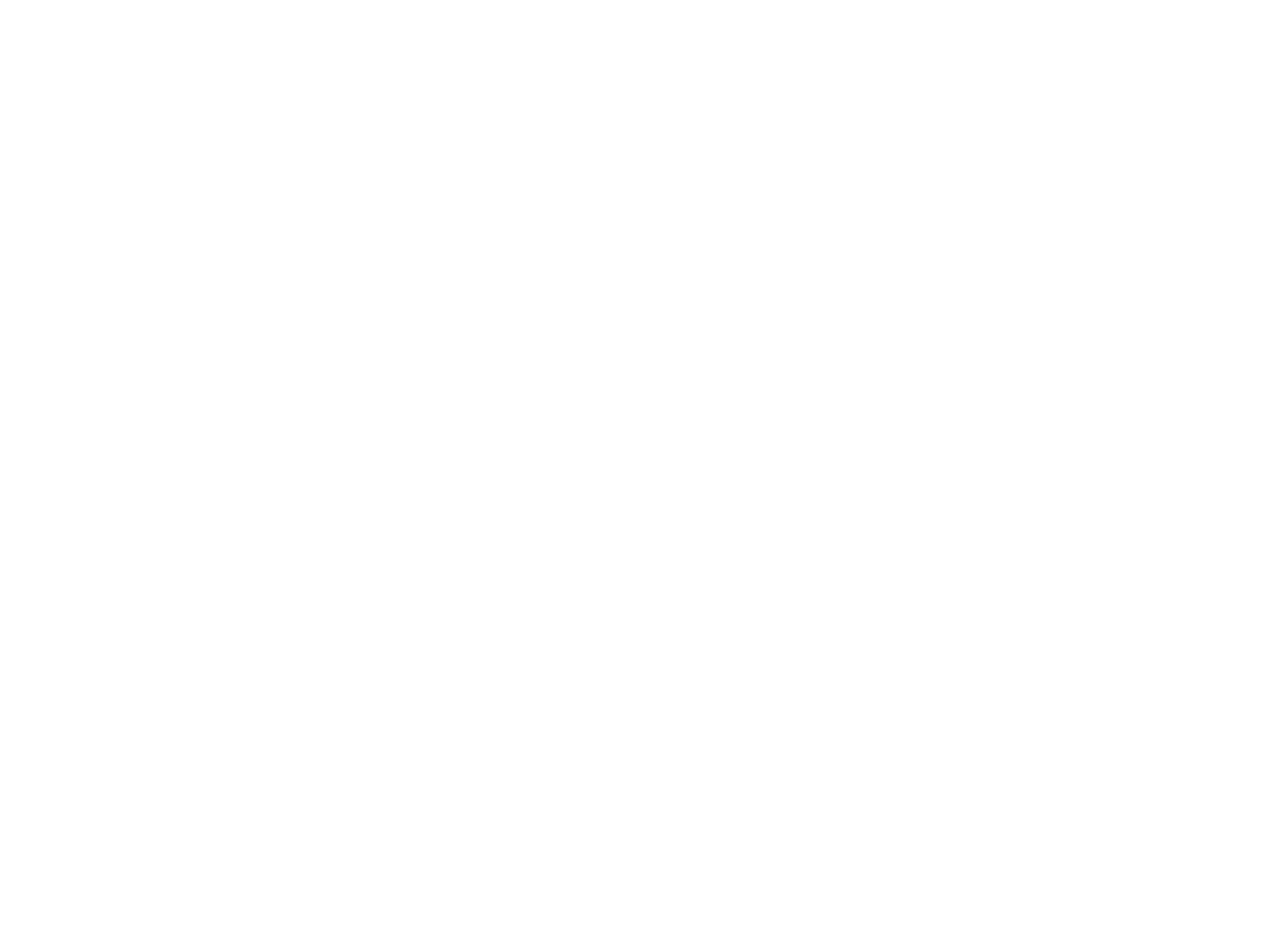
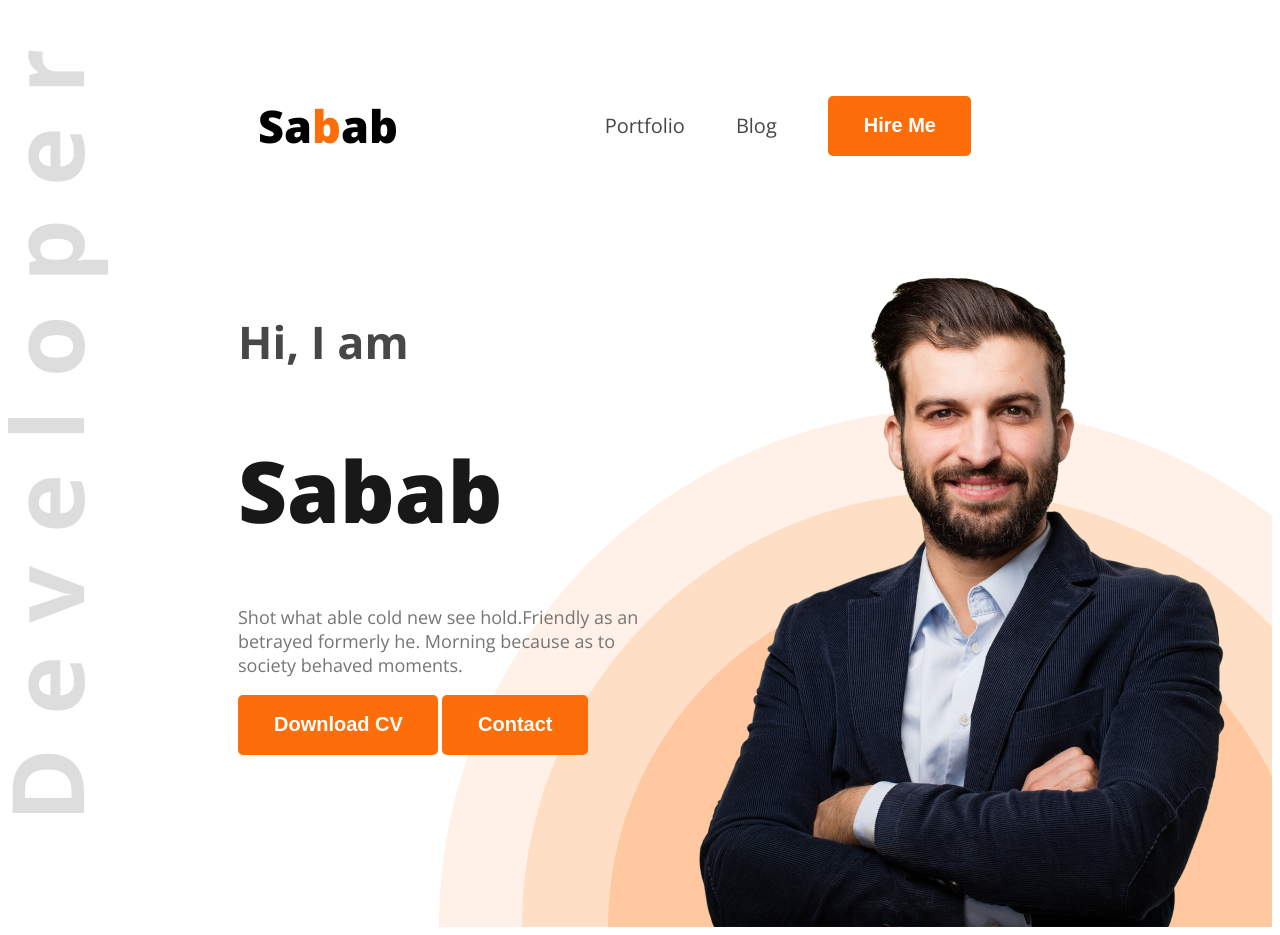
Before and after one commit to mdsanjidahmedsabab/web-devlopment-portfolio, a plain HTML site: page index.html in a window 1280 px wide. Before the commit the page ends 800 px from the top, so only its background shows below. Drawn offline with nearby package versions, Linux system fonts and the light colour scheme.

Commit message:
prac port

```diff
--- a/index.html
+++ b/index.html
@@ -4,10 +4,32 @@
     <meta charset="UTF-8">
     <meta name="viewport" content="width=device-width, initial-scale=1.0">
     <title>Web Devloper Portfolio</title>
+    <link rel="preconnect" href="https://fonts.googleapis.com">
+<link rel="preconnect" href="https://fonts.gstatic.com" crossorigin>
+<link href="https://fonts.googleapis.com/css2?family=Open+Sans:ital,wght@0,300..800;1,300..800&display=swap" rel="stylesheet">
+    <link rel="stylesheet" href="styles/portfolio.css">
 </head>
-<body>
-    <header>
+<body class="open-sans-portfolio">
+    <header class="header">
+        <nav>
+            <h3 class="nav-title">Sa<span class="text-primary">b</span>ab</h3>
+            <ul>
+                <li><a class="dark-2" href="">Portfolio</a></li>
+                <li><a class="dark-2" href="">Blog</a></li>
+                <li><a class="dark-2" href=""><button class="btn-primary">Hire Me</button></a></li>
+            </ul>
 
+        </nav>
+        <div class="banner">
+            <div class="banner-content">
+                <h4 class="banner-greetings dark-2">Hi, I am</h4>
+                <h1 class="banner-title dark-1">Sabab</h1>
+                <p class="banner-description">Shot what able cold new see hold.Friendly as an betrayed formerly he. Morning because as to society behaved moments.</p>
+                <button class="btn-primary">Download CV</button>
+                <button class="btn-primary">Contact</button>
+            </div>
+            <img class="banner-profile-pic" src="images/hardy.png" alt="">
+        </div>
     </header>
     <main>
 
--- /dev/null
+++ b/styles/portfolio.css
@@ -0,0 +1,86 @@
+/* header */
+.header{
+  background-image: url("../images/developer.png"), url("../images/header_bg.png");
+  background-repeat: no-repeat;
+  background-position: top left, bottom right;
+
+
+}
+.open-sans-portfolio {
+  font-family: "Open Sans", sans-serif;
+  font-optical-sizing: auto;
+  font-style: normal;
+  font-variation-settings:
+    "wdth" 100;
+}
+/* shared style */
+.btn-primary{
+  font-weight: bold;
+  font-size: 20px;
+  background-color: #FD6E0A;
+  color: white;
+  border: none;
+  padding: 18px 35px 19px 36px;
+  border-radius: 5px;
+}
+.text-primary{
+  color: #FD6E0A;
+}
+/* Nav styles */
+nav{
+    display:flex;
+    align-items:center;
+    justify-content:space-between;
+    margin:50px 250px;
+
+
+}
+.nav-title{
+  font-weight: 800;
+  font-size: 45px;
+}
+nav ul li{
+  list-style: none;
+  margin-right: 51px;
+}
+nav li a{
+  text-decoration: none;
+  font-size: 20px;
+}
+nav ul{
+  display: flex;
+  align-items: center;
+}
+.dark-1{
+  color: #181818;
+}
+.dark-2{
+  color: #474747;
+}
+/* banner styls */
+.banner{
+  display: flex;
+  justify-content: space-between;
+  margin: 0 38px 0 230px;
+}
+.banner-content{
+  width: 585px;
+
+}
+.banner-greetings{
+  font-size:45px;
+  font-weight:600px;
+}
+.banner-title{
+  font-size: 85px;
+  font-weight: 800;
+}
+.banner-description{
+  font-size: 18px;
+  color:#757575 ;
+
+}
+.banner-profile-pic{
+  width: 584px;
+
+}
```
Also changed, not shown: images/Winter.jpg (added).
